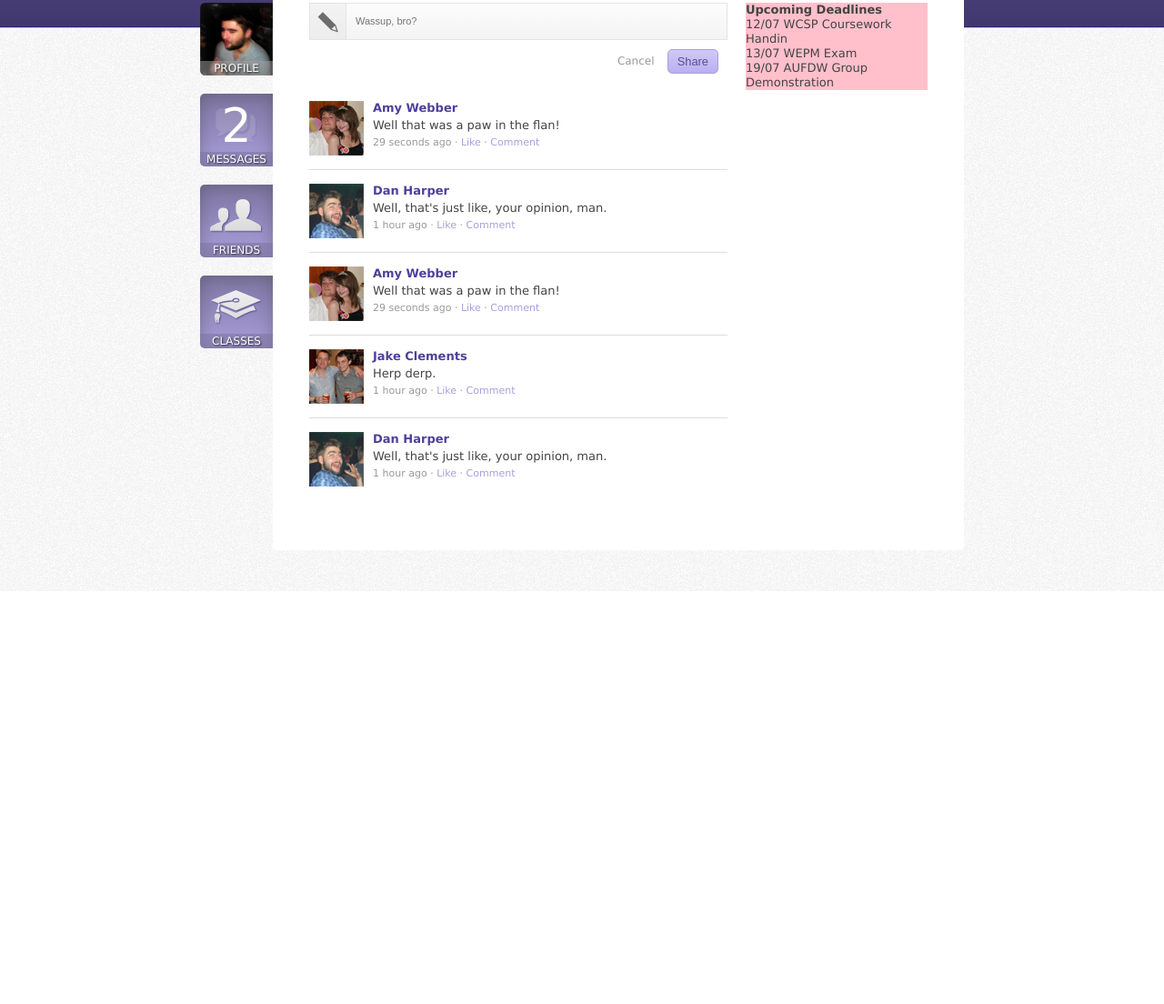
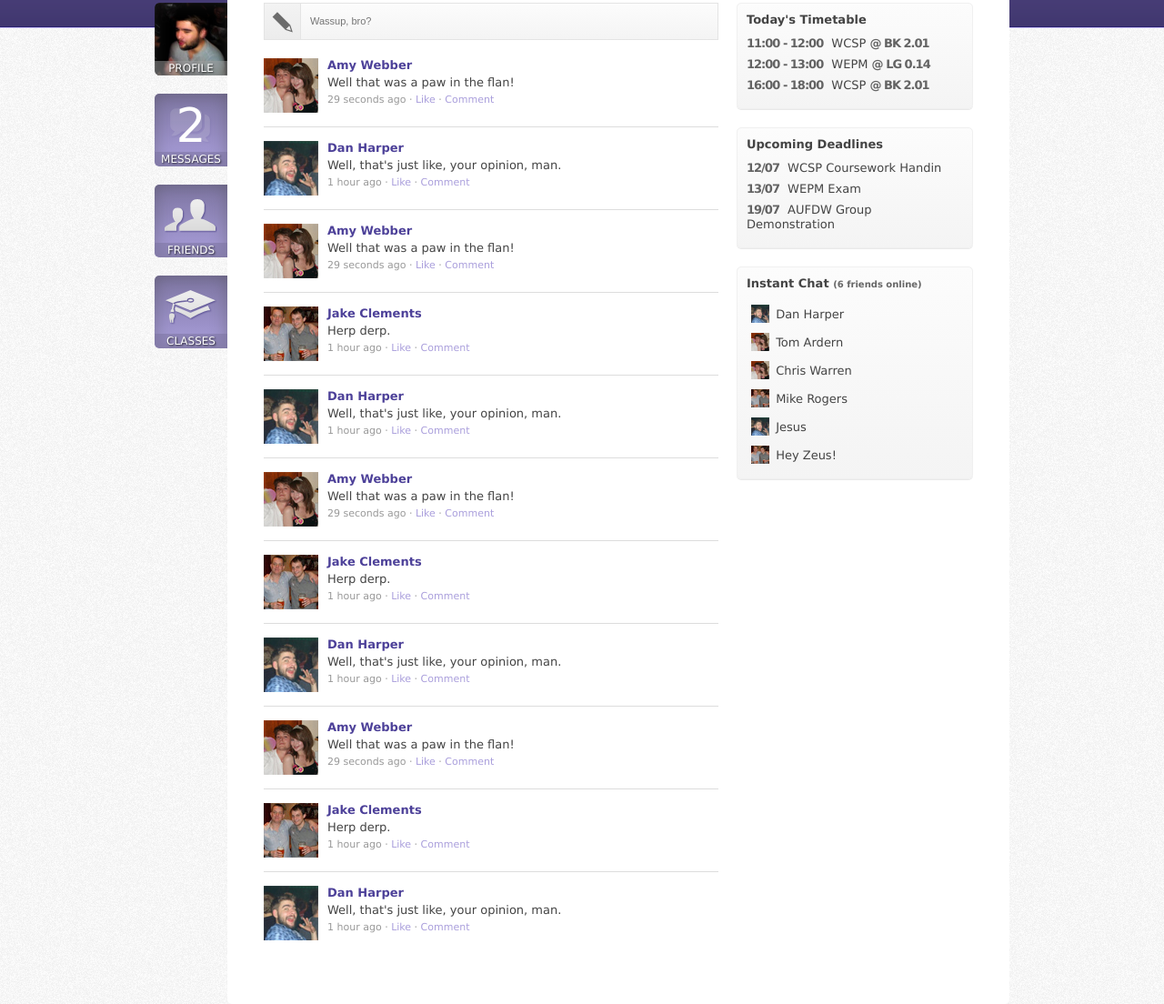
Before and after one commit to danharper/AUFDW, a plain HTML site: page index.html in a window 1280 px wide. Shown: the part 150-1254 px from the top of the page at 91% size. Before the commit the page ends 800 px from the top, so only its background shows below. Drawn offline with nearby package versions, Linux system fonts and the light colour scheme.

Commit message:
sidebar finished on main page

```diff
--- a/css/style.less
+++ b/css/style.less
@@ -1,8 +1,8 @@
-@width_body: 840px;
+@width_body: 940px;
 @width_tabs: 80px;
-@width_main: 680px;
-@width_content: 460px;
-@width_sidebar: 200px;
+@width_main: 780px;
+@width_content: 500px;
+@width_sidebar: 260px;
 
 html {
 	background: url(../img/bg-head.png) repeat-x,
@@ -576,7 +576,7 @@ input[type=submit]:focus {
 	border: 1px solid #e4e4e4;
 	float: left;
 	padding: 12px 10px;
-	width: 398px;
+	width: 438px;
 	font-family: "Lucida Grande" sans-serif;
 	color: #6c6c6c;
 	font-size: 11px;
@@ -611,11 +611,69 @@ input[type=submit]:focus {
  * Sidebar
  */
 #main > aside {
-	background: pink;
+	/* background: pink; */
 	width: @width_sidebar;
 	float: right;
+
+	.module {
+		background: -webkit-linear-gradient(#fcfcfc, #f4f4f4);
+		border: 1px solid #f0f0f0;
+		border-radius: 5px;
+		box-shadow: 0 1px 0 #e9e9e9;
+		margin: 0 0 20px;
+		padding: 10px;
+
+		&:last-child {
+			margin: 0;
+		}
+	}
+
 	ul {
 		list-style: none;
 		margin: 0;
 	}
+
+	li {
+		margin: 0 0 7px;
+
+		span {
+			color: #636363;
+			font-weight: bold;
+			letter-spacing: -1px;
+			margin: 0 5px 0 0;
+		}
+
+		img {
+			margin: 0 3px 0 0;
+			position: relative;
+			top: 5px;
+			width: 20px;
+		}
+
+		a:link, a:visited {
+			color: #444;
+			text-decoration: none;
+			background: none;
+			display: block;
+			padding: 0 5px 7px;
+		}
+
+		a:hover {
+			background: -webkit-linear-gradient(#fafafa, #eee);
+			outline: 1px solid #e9e9e9;
+		}
+	}
+
+	#chat li {
+		margin: 0;
+	}
+
+	h3 {
+		margin: 0 0 10px;
+
+		span {
+			color: #666;
+			font-size: 10px;
+		}
+	}
 }
--- a/index.html
+++ b/index.html
@@ -106,16 +106,115 @@
 					· <a href="#">Comment</a>
 				</span>
 			</li>
+
+			<li>
+				<img src="img/profiles/amywebber.jpg" alt="Profile picture of Amy Webber">
+				<cite><a href="profile.html">Amy Webber</a></cite>
+				<blockquote>
+					Well that was a paw in the flan!
+				</blockquote>
+				<span>
+					<time datetime="2011-04-05T14:04Z">29 seconds ago</time>
+					· <a href="#">Like</a>
+					· <a href="#">Comment</a>
+				</span>
+			</li>
+
+			<li>
+				<img src="img/profiles/jakeclements.jpg" alt="Profile picture of Jake Clements">
+				<cite><a href="profile.html">Jake Clements</a></cite>
+				<blockquote>
+					Herp derp.
+				</blockquote>
+				<span>
+					<time datetime="2011-04-05T14:04Z">1 hour ago</time>
+					· <a href="#">Like</a>
+					· <a href="#">Comment</a>
+				</span>
+			</li>
+
+			<li>
+				<img src="img/profiles/danharper.jpg" alt="Profile picture of Dan Harper">
+				<cite><a href="profile.html">Dan Harper</a></cite>
+				<blockquote>
+					Well, that's just like, your opinion, man.
+				</blockquote>
+				<span>
+					<time datetime="2011-04-05T14:04Z">1 hour ago</time>
+					· <a href="#">Like</a>
+					· <a href="#">Comment</a>
+				</span>
+			</li>
+
+			<li>
+				<img src="img/profiles/amywebber.jpg" alt="Profile picture of Amy Webber">
+				<cite><a href="profile.html">Amy Webber</a></cite>
+				<blockquote>
+					Well that was a paw in the flan!
+				</blockquote>
+				<span>
+					<time datetime="2011-04-05T14:04Z">29 seconds ago</time>
+					· <a href="#">Like</a>
+					· <a href="#">Comment</a>
+				</span>
+			</li>
+
+			<li>
+				<img src="img/profiles/jakeclements.jpg" alt="Profile picture of Jake Clements">
+				<cite><a href="profile.html">Jake Clements</a></cite>
+				<blockquote>
+					Herp derp.
+				</blockquote>
+				<span>
+					<time datetime="2011-04-05T14:04Z">1 hour ago</time>
+					· <a href="#">Like</a>
+					· <a href="#">Comment</a>
+				</span>
+			</li>
+
+			<li>
+				<img src="img/profiles/danharper.jpg" alt="Profile picture of Dan Harper">
+				<cite><a href="profile.html">Dan Harper</a></cite>
+				<blockquote>
+					Well, that's just like, your opinion, man.
+				</blockquote>
+				<span>
+					<time datetime="2011-04-05T14:04Z">1 hour ago</time>
+					· <a href="#">Like</a>
+					· <a href="#">Comment</a>
+				</span>
+			</li>
 		</ol>
 		</div>
 
 		<aside>
+			<div class="module">
+				<h3>Today's Timetable</h3>
+				<ul>
+					<li><span>11:00 - 12:00</span> WCSP <span>@ BK 2.01</span></li>
+					<li><span>12:00 - 13:00</span> WEPM <span>@ LG 0.14</span></li>
+					<li><span>16:00 - 18:00</span> WCSP <span>@ BK 2.01</span></li>
+				</ul>
+			</div>
+
 			<div class="module">
 				<h3>Upcoming Deadlines</h3>
 				<ul>
 					<li><span>12/07</span> WCSP Coursework Handin</li>
 					<li><span>13/07</span> WEPM Exam</li>
 					<li><span>19/07</span> AUFDW Group Demonstration</li>
+				</ul>
+			</div>
+
+			<div class="module">
+				<h3>Instant Chat <span>(6 friends online)</span></h3>
+				<ul id="chat">
+					<li><a href="#"><img src="img/profiles/danharper.jpg"> Dan Harper</a></li>
+					<li><a href="#"><img src="img/profiles/amywebber.jpg"> Tom Ardern</a></li>
+					<li><a href="#"><img src="img/profiles/amywebber.jpg"> Chris Warren</a></li>
+					<li><a href="#"><img src="img/profiles/jakeclements.jpg"> Mike Rogers</a></li>
+					<li><a href="#"><img src="img/profiles/danharper.jpg"> Jesus</a></li>
+					<li><a href="#"><img src="img/profiles/jakeclements.jpg"> Hey Zeus!</a></li>
 				</ul>
 			</div>
 		</aside>
@@ -125,9 +224,10 @@
 
 
 	<!-- Get jQuery from Google CDN -->
-	<script src="//ajax.googleapis.com/ajax/libs/jquery/1.5.2/jquery.js"></script>
+	<!-- <script src="//ajax.googleapis.com/ajax/libs/jquery/1.5.2/jquery.js"></script> -->
 	<!-- If CDN fails, use local copy of jQuery -->
-	<script>!window.jQuery && document.write(unescape('%3Cscript src="js/jquery-1.5.2.min.js"%3E%3C/script%3E'))</script>
+	<!-- <script>!window.jQuery && document.write(unescape('%3Cscript src="js/jquery-1.5.2.min.js"%3E%3C/script%3E'))</script> -->
+	<script src="js/jquery-1.5.2.min.js"></script>
 	<script src="js/script.js"></script>
 </body>
 </html>
--- a/js/script.js
+++ b/js/script.js
@@ -108,4 +108,9 @@ $(function() {
 		return false;
 	});
 
+	$('#chat a').click(function() {
+		alert("Chat functionality isn't implemented in the prototype.");
+		return false;
+	});
+
 });
```
Also changed, not shown: css/style.css.
